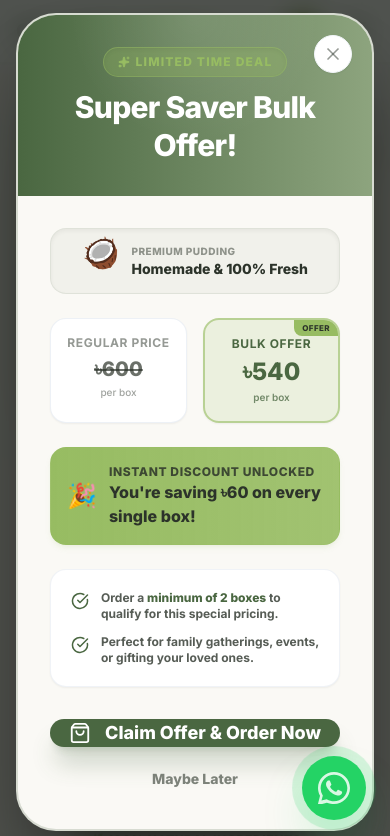
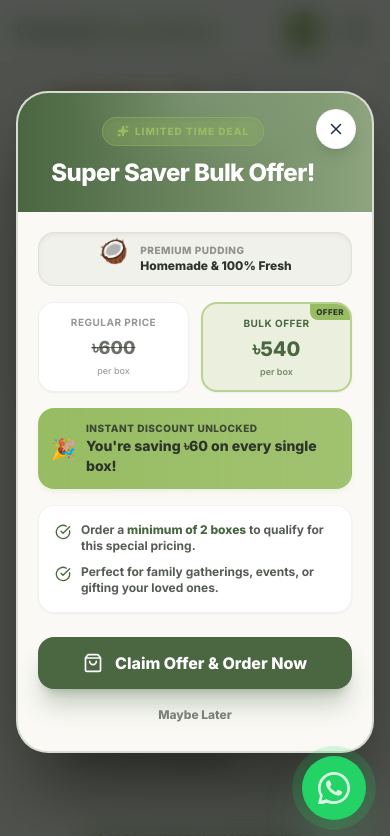
Before and after one commit to Arafat-Bhuiyan/Coconut-treats-and-more, a React (Vite) app: page / in a window 390 px wide. Shown: the top 836 px of the page. Built offline with nearby package versions, Linux system fonts and the light colour scheme.

Commit message:
Optimize promotion popup for mobile, improve close button visibility, and apply landing page speed optimizations

```diff
--- a/src/pages/Home/sections/Hero/Hero.jsx
+++ b/src/pages/Home/sections/Hero/Hero.jsx
@@ -19,6 +19,7 @@ const Hero = ({ onOpenPromo }) => {
               src={logo}
               alt="Logo"
               className="w-[8rem] h-[8rem] sm:w-[9.5rem] sm:h-[9.5rem] object-contain flex-shrink-0"
+              fetchpriority="high"
             />
 
             {/* Coupon Promo Card Next to Logo */}
@@ -103,6 +104,7 @@ const Hero = ({ onOpenPromo }) => {
                       src={`https://i.pravatar.cc/100?u=${i}`}
                       alt="user"
                       className="w-full h-full object-cover"
+                      loading="lazy"
                     />
                   </div>
                 ))}
@@ -125,6 +127,7 @@ const Hero = ({ onOpenPromo }) => {
             src={puddingImg}
             alt="Delicious Coconut Pudding"
             className="w-full h-auto shadow-[0_32px_64px_-16px_rgba(0,0,0,0.2)] rounded-[2.5rem] sm:rounded-[4rem]"
+            fetchpriority="high"
           />
 
           {/* Floating Badge */}
--- a/src/pages/Home/sections/Hero/PromotionPopup.jsx
+++ b/src/pages/Home/sections/Hero/PromotionPopup.jsx
@@ -22,79 +22,80 @@ const PromotionPopup = ({ isOpen, onClose, onClaim }) => {
             animate={{ opacity: 1, scale: 1, y: 0 }}
             exit={{ opacity: 0, scale: 0.9, y: 30 }}
             transition={{ type: "spring", stiffness: 300, damping: 25 }}
-            className="relative w-full max-w-lg bg-[#FAF9F5] rounded-[2.5rem] overflow-hidden shadow-[0_40px_80px_-15px_rgba(0,0,0,0.5)] border-2 border-primary/20 z-10"
+            className="relative w-full max-w-lg max-h-[90vh] overflow-y-auto bg-[#FAF9F5] rounded-[2rem] sm:rounded-[2.5rem] overflow-hidden shadow-[0_40px_80px_-15px_rgba(0,0,0,0.5)] border-2 border-primary/20 z-10"
           >
-            {/* Top Close Button */}
+            {/* Top Close Button - Highly Prominent & Fixed on Modal */}
             <button
               onClick={onClose}
-              className="absolute top-5 right-5 p-2 rounded-full bg-white border border-slate-100 hover:bg-slate-50 text-husk/50 hover:text-husk transition-colors z-20 shadow-sm cursor-pointer"
+              className="absolute top-4 right-4 p-2.5 rounded-full bg-white text-slate-800 hover:bg-slate-100 hover:scale-105 active:scale-95 transition-all z-20 shadow-lg border border-slate-200/50 cursor-pointer flex items-center justify-center"
+              aria-label="Close promotion dialog"
             >
-              <X size={20} />
+              <X size={18} />
             </button>
 
             {/* Top Branding Banner */}
-            <div className="bg-gradient-to-r from-primary to-secondary p-8 text-white text-center relative overflow-hidden">
+            <div className="bg-gradient-to-r from-primary to-secondary p-6 sm:p-8 text-white text-center relative overflow-hidden">
               <div className="absolute inset-0 opacity-10 bg-[radial-gradient(ellipse_at_top,_var(--tw-gradient-stops))] from-white via-transparent to-transparent pointer-events-none" />
-              <div className="relative z-10">
-                <span className="bg-accent/30 border border-accent/40 text-accent font-black text-xs px-3.5 py-1.5 rounded-full uppercase tracking-widest inline-flex items-center gap-1.5 shadow-inner mb-3">
+              <div className="relative z-10 pr-6">
+                <span className="bg-accent/30 border border-accent/40 text-accent font-black text-[10px] sm:text-xs px-3.5 py-1.5 rounded-full uppercase tracking-widest inline-flex items-center gap-1.5 shadow-inner mb-3">
                   <Sparkles size={12} fill="currentColor" /> LIMITED TIME DEAL
                 </span>
-                <h3 className="text-3xl font-black leading-tight tracking-tight">
+                <h3 className="text-2xl sm:text-3xl font-black leading-tight tracking-tight">
                   Super Saver Bulk Offer!
                 </h3>
               </div>
             </div>
 
             {/* Content Area */}
-            <div className="p-8 sm:p-10 pt-8 text-center relative z-10">
+            <div className="p-5 sm:p-8 sm:pt-10 text-center relative z-10">
               {/* Product illustration badge */}
-              <div className="flex items-center justify-center gap-3 mb-6 bg-primary/5 border border-primary/10 py-3.5 px-6 rounded-2xl max-w-sm mx-auto shadow-inner">
-                <span className="text-3xl animate-bounce duration-1000">🥥</span>
+              <div className="flex items-center justify-center gap-3 mb-4 sm:mb-6 bg-primary/5 border border-primary/10 py-2.5 sm:py-3.5 px-4 sm:px-6 rounded-2xl max-w-sm mx-auto shadow-inner">
+                <span className="text-2xl sm:text-3xl animate-bounce duration-1000">🥥</span>
                 <div className="text-left">
                   <p className="text-[10px] text-husk/50 uppercase font-black tracking-wider">Premium Pudding</p>
-                  <p className="font-extrabold text-husk text-sm">Homemade & 100% Fresh</p>
+                  <p className="font-extrabold text-husk text-xs sm:text-sm">Homemade & 100% Fresh</p>
                 </div>
               </div>
 
               {/* Clean Pricing Comparison Grid */}
-              <div className="grid grid-cols-2 gap-4 mb-6">
+              <div className="grid grid-cols-2 gap-3 sm:gap-4 mb-4 sm:mb-6">
                 {/* Regular Price */}
-                <div className="bg-white p-4 rounded-2xl border border-slate-200/60 text-center shadow-sm">
-                  <p className="text-xs text-husk/50 font-bold uppercase tracking-wider mb-1">Regular Price</p>
-                  <p className="text-xl font-extrabold text-husk/70 line-through">৳600</p>
-                  <p className="text-[10px] text-husk/45 font-medium mt-0.5">per box</p>
+                <div className="bg-white p-3 sm:p-4 rounded-2xl border border-slate-200/60 text-center shadow-sm">
+                  <p className="text-[10px] sm:text-xs text-husk/50 font-bold uppercase tracking-wider mb-1">Regular Price</p>
+                  <p className="text-lg sm:text-xl font-extrabold text-husk/70 line-through">৳600</p>
+                  <p className="text-[9px] sm:text-[10px] text-husk/45 font-medium mt-0.5">per box</p>
                 </div>
 
                 {/* Offer Price */}
-                <div className="bg-accent/15 p-4 rounded-2xl border-2 border-accent/60 text-center relative overflow-hidden shadow-sm">
-                  <div className="absolute top-0 right-0 bg-accent text-husk text-[8px] font-black px-2 py-0.5 rounded-bl-lg uppercase tracking-wider">
+                <div className="bg-accent/15 p-3 sm:p-4 rounded-2xl border-2 border-accent/60 text-center relative overflow-hidden shadow-sm">
+                  <div className="absolute top-0 right-0 bg-accent text-husk text-[8px] font-black px-1.5 sm:px-2 py-0.5 rounded-bl-lg uppercase tracking-wider">
                     Offer
                   </div>
-                  <p className="text-xs text-primary font-bold uppercase tracking-wider mb-1">Bulk Offer</p>
-                  <p className="text-2xl font-black text-primary">৳540</p>
-                  <p className="text-[10px] text-primary/75 font-semibold mt-0.5">per box</p>
+                  <p className="text-[10px] sm:text-xs text-primary font-bold uppercase tracking-wider mb-1">Bulk Offer</p>
+                  <p className="text-xl sm:text-2xl font-black text-primary">৳540</p>
+                  <p className="text-[9px] sm:text-[10px] text-primary/75 font-semibold mt-0.5">per box</p>
                 </div>
               </div>
 
               {/* Large Savings Highlight */}
-              <div className="mb-6 bg-gradient-to-r from-accent to-accent/90 text-husk p-4 rounded-2xl border border-accent/20 flex items-center justify-center gap-3 shadow-md shadow-accent/10">
-                <span className="text-2xl">🎉</span>
+              <div className="mb-4 sm:mb-6 bg-gradient-to-r from-accent to-accent/90 text-husk p-3 sm:p-4 rounded-2xl border border-accent/20 flex items-center justify-center gap-2.5 sm:gap-3 shadow-md shadow-accent/10">
+                <span className="text-xl sm:text-2xl">🎉</span>
                 <div className="text-left">
-                  <p className="text-xs font-black uppercase tracking-wider opacity-85">Instant Discount Unlocked</p>
-                  <p className="font-black text-base sm:text-lg">You're saving ৳60 on every single box!</p>
+                  <p className="text-[10px] sm:text-xs font-black uppercase tracking-wider opacity-85">Instant Discount Unlocked</p>
+                  <p className="font-black text-sm sm:text-base md:text-lg">You're saving ৳60 on every single box!</p>
                 </div>
               </div>
 
               {/* Offer details & bullet points */}
-              <div className="bg-white p-5 rounded-2xl border border-slate-200/50 text-left mb-8 space-y-3 shadow-sm">
-                <div className="flex items-start gap-3">
-                  <CheckCircle size={18} className="text-primary mt-0.5 flex-shrink-0" />
+              <div className="bg-white p-4 sm:p-5 rounded-2xl border border-slate-200/50 text-left mb-6 sm:mb-8 space-y-2.5 sm:space-y-3 shadow-sm">
+                <div className="flex items-start gap-2.5 sm:gap-3">
+                  <CheckCircle size={16} className="text-primary mt-0.5 flex-shrink-0" />
                   <p className="text-xs sm:text-sm font-bold text-husk/80">
                     Order a <span className="text-primary font-black">minimum of 2 boxes</span> to qualify for this special pricing.
                   </p>
                 </div>
-                <div className="flex items-start gap-3">
-                  <CheckCircle size={18} className="text-primary mt-0.5 flex-shrink-0" />
+                <div className="flex items-start gap-2.5 sm:gap-3">
+                  <CheckCircle size={16} className="text-primary mt-0.5 flex-shrink-0" />
                   <p className="text-xs sm:text-sm font-bold text-husk/80">
                     Perfect for family gatherings, events, or gifting your loved ones.
                   </p>
@@ -102,17 +103,17 @@ const PromotionPopup = ({ isOpen, onClose, onClaim }) => {
               </div>
 
               {/* CTAs */}
-              <div className="space-y-3.5">
+              <div className="space-y-2.5 sm:space-y-3.5">
                 <button
                   onClick={onClaim}
-                  className="w-full bg-primary hover:bg-primary-dark text-white font-black text-lg sm:text-xl py-4.5 rounded-2xl flex items-center justify-center gap-3.5 transition-all shadow-xl shadow-primary/30 transform hover:-translate-y-1 hover:shadow-2xl active:translate-y-0.5 cursor-pointer"
+                  className="w-full bg-primary hover:bg-primary-dark text-white font-black text-base sm:text-xl py-3.5 sm:py-4 rounded-2xl flex items-center justify-center gap-3 transition-all shadow-xl shadow-primary/30 transform hover:-translate-y-1 hover:shadow-2xl active:translate-y-0.5 cursor-pointer"
                 >
-                  <ShoppingBag size={22} />
+                  <ShoppingBag size={20} />
                   Claim Offer & Order Now
                 </button>
                 <button
                   onClick={onClose}
-                  className="w-full hover:bg-slate-100 text-husk/60 hover:text-husk font-extrabold text-sm py-2 rounded-xl transition-colors cursor-pointer"
+                  className="w-full hover:bg-slate-100 text-husk/60 hover:text-husk font-extrabold text-xs sm:text-sm py-2 rounded-xl transition-colors cursor-pointer"
                 >
                   Maybe Later
                 </button>
--- a/src/pages/Home/sections/Order/Order.jsx
+++ b/src/pages/Home/sections/Order/Order.jsx
@@ -275,7 +275,7 @@ const Order = ({ quantity, setQuantity }) => {
               {/* Product Info Row */}
               <div className="flex gap-4 items-center pb-6 border-b border-dashed">
                 <div className="w-16 h-16 md:w-20 md:h-20 flex-shrink-0 bg-slate-50 rounded-xl overflow-hidden border">
-                  <img src={productImg} alt="Product" className="w-full h-full object-cover" />
+                  <img src={productImg} alt="Product" className="w-full h-full object-cover" loading="lazy" />
                 </div>
                 <div className="flex-grow">
                   <h4 className="font-bold text-husk text-xs sm:text-sm leading-tight">
--- a/src/pages/Home/sections/Testimonials/Testimonials.jsx
+++ b/src/pages/Home/sections/Testimonials/Testimonials.jsx
@@ -56,6 +56,7 @@ const Testimonials = () => {
                             src={img}
                             alt={`Review ${idx}`}
                             className="w-full h-auto object-cover pointer-events-none"
+                            loading="lazy"
                         />
                     </div>
                 ))}
```
